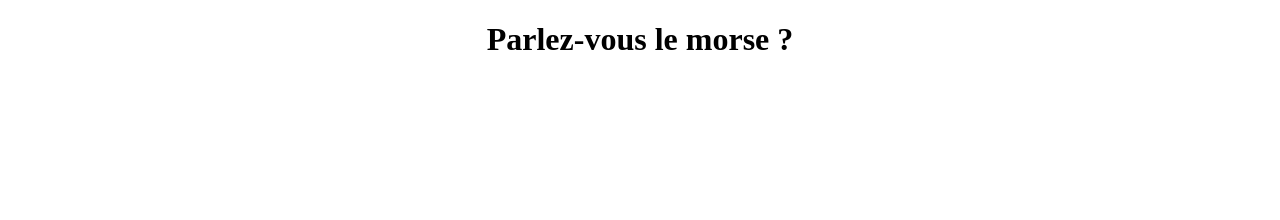
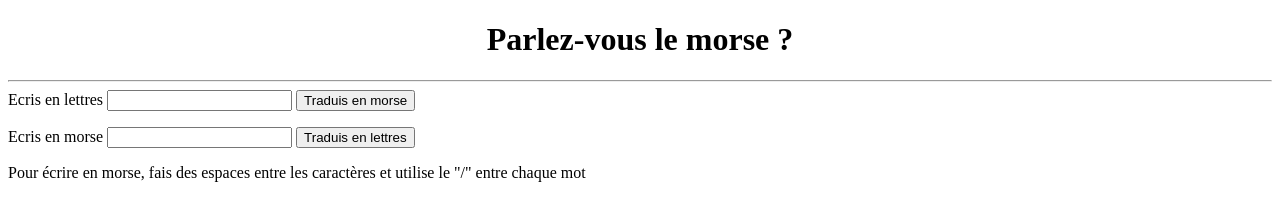
Before and after one commit to Nadrojria/parlez_vous_le_morse, a plain HTML site: page index.html in a window 1280 px wide. Drawn offline with Linux system fonts and the light colour scheme.

Commit message:
input en cours

```diff
--- a/index.html
+++ b/index.html
@@ -9,5 +9,18 @@
 </head>
 <body>
     <h1>Parlez-vous le morse ?</h1>
+    <hr>
+    <div>
+        <label for="latin-to-morse">Ecris en lettres</label>
+        <input type="text" id="latin-to-morse">
+        <button id="valid-to-morse">Traduis en morse</button>
+        <p id="latin-translated"></p>
+    </div>
+    <div>
+        <label for="morse-to-latin">Ecris en morse</label>
+        <input type="text" id="morse-to-latin">
+        <button id="valid-to-latin">Traduis en lettres</button>
+        <p id="morse-translated">Pour écrire en morse, fais des espaces entre les caractères et utilise le "/" entre chaque mot</p>
+    </div>
 </body>
 </html>
--- a/script.js
+++ b/script.js
@@ -1,3 +1,5 @@
+/*****Dictionary*****
+************************/
 const latinToMorse = {
 	'A':'.-',
 	'B':'-...',
@@ -56,6 +58,13 @@ const morseToLatin = {
     '....': "H"
 }
 
+/*****RECUP HTML******
+**********************/
+const validToMorse = document.getElementById('valid-to-morse');
+const validToLatin = document.getElementById('valid-to-latin');
+
+/*****Latin to Morse****
+***********************/
 function getLatinCharacterList (text) {
     return text.split("");
 }
@@ -78,6 +87,8 @@ function encode (text) {
     console.log(result);
 }
 
+/*****Morse to Latin*****
+*************************/
 function getMorseCharacterList (morse) {
     return morse.split(" "); // on met un espace en 'séparator' car chaque lettre morse est séparé par un espace
 }
@@ -100,6 +111,11 @@ function decode (morse) {
     console.log(result);
 }
 
+/********START*********
+***********************/
+validToMorse.addEventListener("submit", () => {
 
-decode(".... . .-.. .-.. --- / .-- --- .-. .-.. -..");
-encode("Hello, world");
+})
+
+// decode(".... . .-.. .-.. --- / .-- --- .-. .-.. -..");
+// encode("Hello, world");
```
